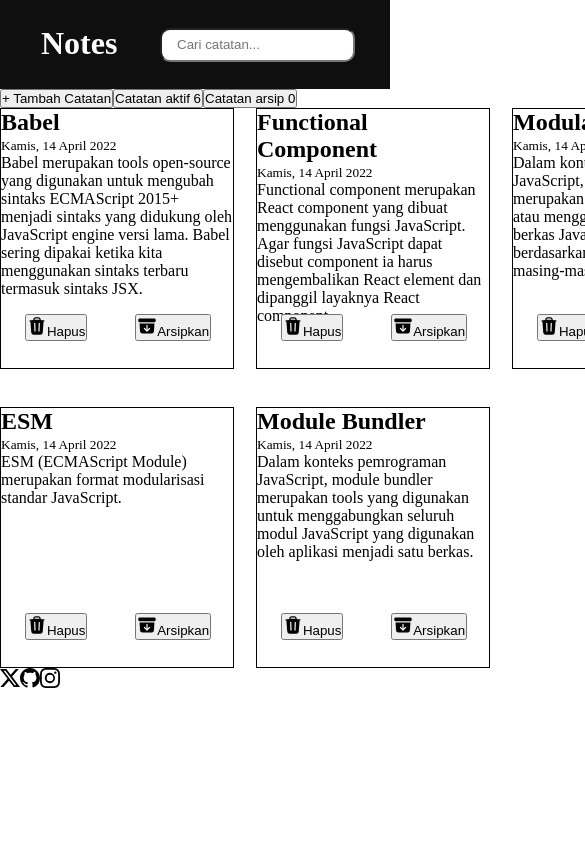
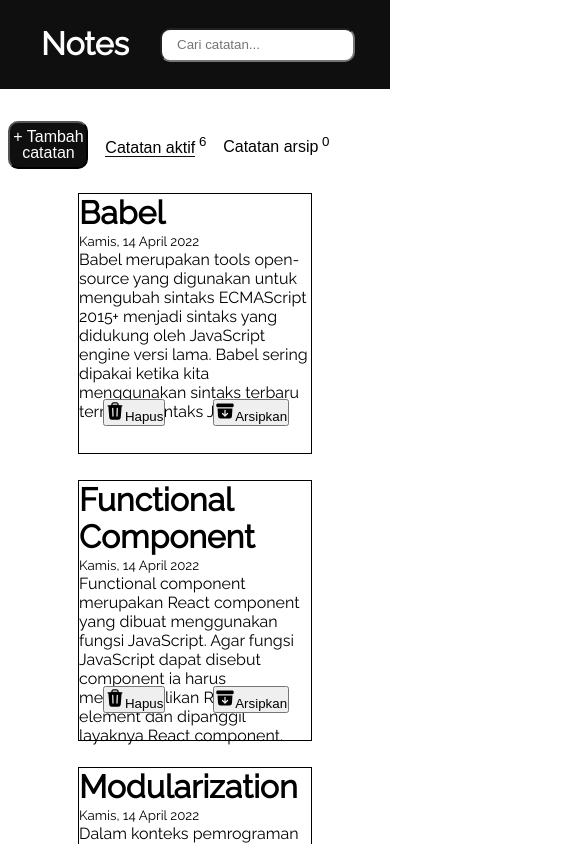
Before and after one commit to mitsuya-creator/Dicoding-React, a React (Vite) app in the folder personal-notes-starter/: page / in a window 390 px wide. Shown: the top 844 px of the page, 585 px wide, since content can reach past the window. Built offline with nearby package versions, Linux system fonts and the light colour scheme.

Commit message:
Add: style navbar and action button on mobile

```diff
--- a/personal-notes-starter/src/components/ActionButton.jsx
+++ b/personal-notes-starter/src/components/ActionButton.jsx
@@ -3,19 +3,20 @@ import { counterByQuery, counterByStatus } from "../utils/counter";
 
 function ActionButton({ isActivedNote, isArchivedNote, isOnAddNote, onCount }) {
     const counted = onCount();
-    let actived = "", archived = "";
+    const maxWidthScreen = 428;
+    let activedCount = "", archivedCount = "";
     if (counted.query != "") {
-        actived = counterByQuery(counted.initialData, false, counted.query).length;
-        archived = counterByQuery(counted.initialData, true, counted.query).length;
+        activedCount = counterByQuery(counted.initialData, false, counted.query).length;
+        archivedCount = counterByQuery(counted.initialData, true, counted.query).length;
     } else {
-        actived = counterByStatus(counted.initialData, false).length;
-        archived = counterByStatus(counted.initialData, true).length;
+        activedCount = counterByStatus(counted.initialData, false).length;
+        archivedCount = counterByStatus(counted.initialData, true).length;
     }
     return (
-        <section className="flex-justify-start">
-            <button type="button" onClick={() => isOnAddNote()}>+ Tambah Catatan</button>
-            <button type="button" onClick={() => isActivedNote()}>Catatan aktif {actived}</button>
-            <button type="button" onClick={() => isArchivedNote()}>Catatan arsip {archived}</button>
+        <section className="action-button flex-justify-around">
+            <button type="button" onClick={() => isOnAddNote()} className="button-secondary">+ {window.screen.width > maxWidthScreen ? "Tambah catatan" : ""}</button>
+            <button type="button" onClick={() => isActivedNote()} className="button-primary"><span className={counted.isNoteArchived === false ? "active" : ""}>Catatan aktif</span><sup> {activedCount}</sup></button>
+            <button type="button" onClick={() => isArchivedNote()} className="button-primary"><span className={counted.isNoteArchived === true ? "active" : ""}>Catatan arsip</span><sup> {archivedCount}</sup></button>
         </section>
     )
 }
--- a/personal-notes-starter/src/components/App.jsx
+++ b/personal-notes-starter/src/components/App.jsx
@@ -40,7 +40,8 @@ class App extends React.Component {
     onCountedSearchQuery() {
         return {
             query: this.state.query,
-            initialData: this.state.initialData
+            initialData: this.state.initialData,
+            isNoteArchived: this.state.isNoteArchived
         }
     }
     onChangeArchiveButton(id) {
@@ -83,18 +84,19 @@ class App extends React.Component {
         })
     }
     render() {
+        console.log("test")
         return (
             <>
+                <section className="sticky-top">
                     <Navbar onSearch={this.onSearch} />
-                <section className="container">
                     <ActionButton isActivedNote={this.onNotesActiveButton} isArchivedNote={this.onNotesArchivedButton} isOnAddNote={this.isOnAddNote} onCount={this.onCountedSearchQuery} />
+                </section>
                 <div className="parent-card">
                     {
                         this.state.viewData().length != 0 ? this.state.viewData().map(data => <CardList {...data} showDateFormatted={showFormattedDate} key={data.id} onChangeArchiveButton={this.onChangeArchiveButton} onDeleteButton={this.onDeleteButton} />) : <span>Tidak ada Catatan disini</span>
                     }
                 </div>
                 {this.state.isAddNote ? <AddNote isOnAddNote={this.isOnAddNote} onAddNote={this.onAddNote} /> : null}
-                </section>
                 <Footer />
             </>
         )
--- a/personal-notes-starter/src/styles/style.css
+++ b/personal-notes-starter/src/styles/style.css
@@ -7,10 +7,23 @@
 :root {
   ---primary-color: #0F0F0F;
   ---secondary-color: #ffffff;
+}
+
+body {
   font-size: 16px;
+  font-family: "Raleway", Arial, Helvetica, sans-serif;
 }
 
 @media only screen and (max-width: 768px) and (min-width: 320px) {
+  .sticky-top {
+    position: -webkit-sticky;
+    position: sticky;
+    top: 0;
+    background-color: var(---secondary-color);
+    z-index: 2;
+    height: 180px;
+  }
+
   .flex-justify-start {
     display: flex;
     justify-content: flex-start;
@@ -53,12 +66,41 @@
     padding: 15px;
   }
 
+  .action-button {
+    margin-top: 32px;
+    width: 338px;
+    overflow-x: scroll;
+  }
+
+  .action-button button {
+    font-size: 16px;
+    height: 48px;
+    line-height: 16px;
+    /* margin: 0 32px 0 0; */
+  }
+
+  .button-primary {
+    width: fit-content;
+    background-color: transparent;
+    border: none;
+  }
+
+  .active {
+    border-bottom: solid 1px var(---primary-color);
+  }
+
+  .button-secondary {
+    width: 80px;
+    background-color: var(---primary-color);
+    color: var(---secondary-color);
+    border-radius: 10px;
+  }
+
   .parent-card {
-    display: grid;
-    grid-template-columns: repeat(4, 1fr);
-    grid-template-rows: repeat(2, 1fr);
-    grid-column-gap: 22px;
-    grid-row-gap: 38px;
+    display: flex;
+    flex-direction: column;
+    width: 100vw;
+    align-items: center;
   }
 
   .card {
@@ -66,6 +108,7 @@
     height: 261px;
     border: 1px solid black;
     position: relative;
+    margin: 13px;
   }
 
   .body-card {
```
Lines whose indentation alone changed are shown as unchanged.
